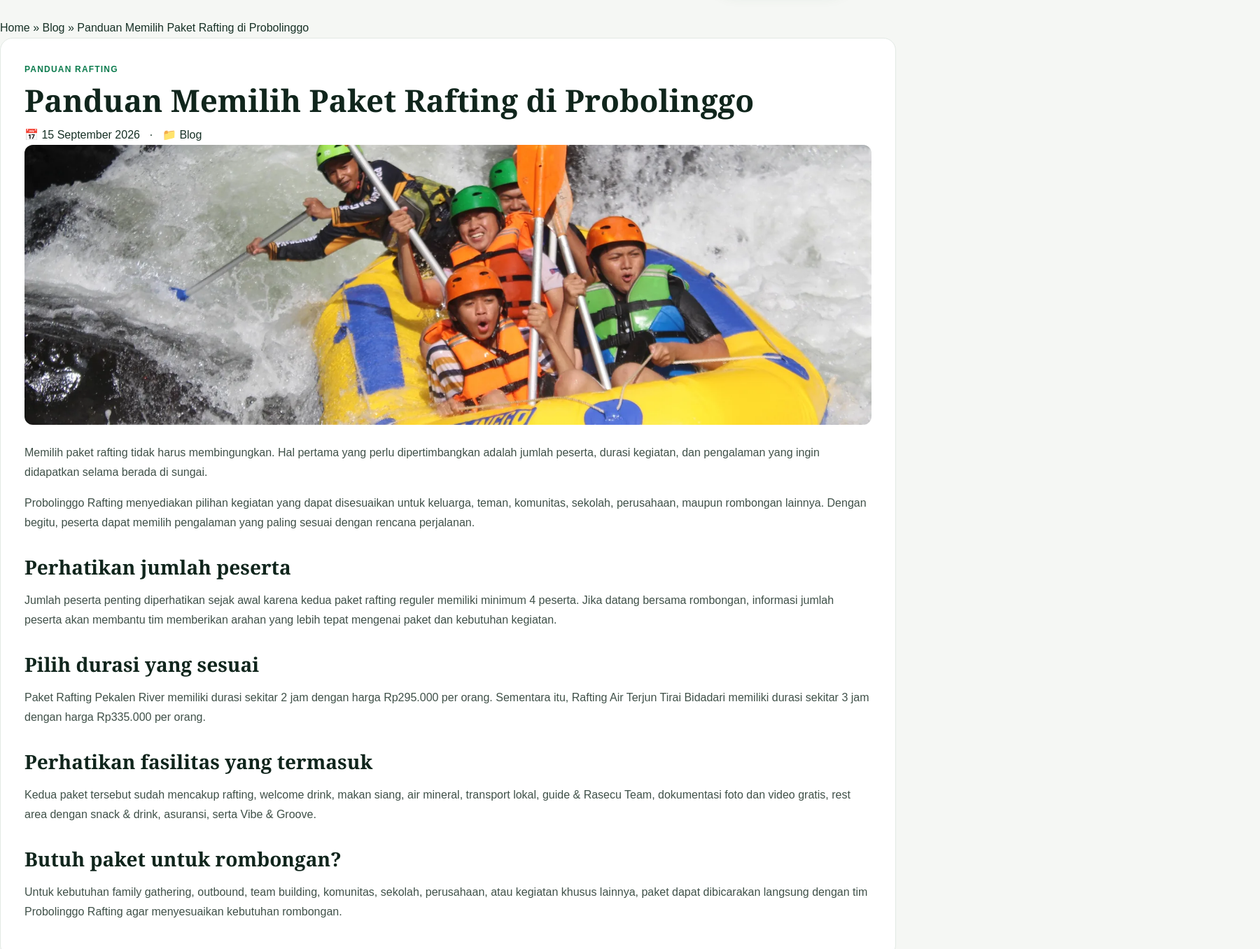
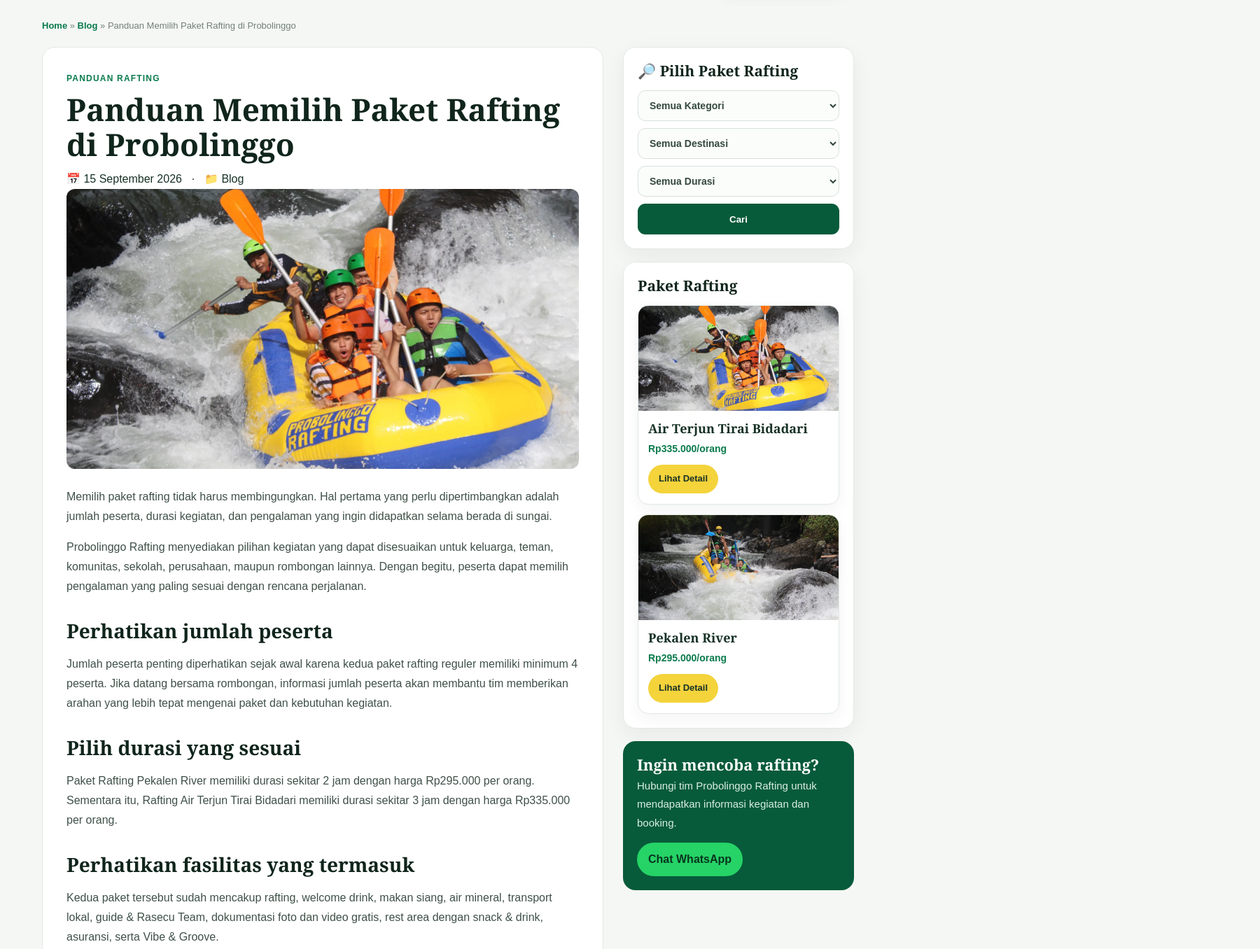
Before and after one commit to elshanumprobolinggorafting-commits/elshanumprobolinggorafting-commits.github.io, a plain HTML site: page panduan-memilih-paket-rafting-probolinggo.html in a window 1280 px wide. Shown: the part 80-1436 px from the top of the page at 70% size, 1800 px wide, since content can reach past the window. Drawn offline with Linux system fonts and the light colour scheme.

Commit message:
Update panduan-memilih-paket-rafting-probolinggo.html

```diff
--- a/panduan-memilih-paket-rafting-probolinggo.html
+++ b/panduan-memilih-paket-rafting-probolinggo.html
@@ -65,6 +65,44 @@
 @media(max-width:560px){
   .article h1{font-size:32px}.cover,.hero{height:235px}.sharebuttons{gap:9px}
 }
+
+/* ===== Panduan Paket: polished two-column layout ===== */
+.wrap{width:92%;max-width:1160px;margin:0 auto}
+.crumb{font-size:13px;color:#718078;margin:0 0 18px}
+.crumb a{color:var(--g2);font-weight:700}
+.grid{display:grid;grid-template-columns:minmax(0,1fr) 330px;gap:28px;align-items:start}
+.side{display:flex;flex-direction:column;gap:18px;position:sticky;top:92px}
+.box{background:#fff;border:1px solid var(--line);border-radius:18px;padding:20px;box-shadow:0 10px 30px rgba(16,37,28,.06)}
+.box h3{margin:0 0 15px;font-family:Georgia,serif;font-size:21px;line-height:1.25;color:#10251c}
+.select{display:block;width:100%;height:44px;border:1px solid #d7e2dc;border-radius:11px;background:#fbfdfb;color:#34483f;padding:0 12px;margin:0 0 10px;font:600 14px Arial,sans-serif;outline:none}
+.select:focus{border-color:var(--g2);box-shadow:0 0 0 3px rgba(11,123,77,.10)}
+.search{width:100%;height:44px;border:0;border-radius:11px;background:var(--g);color:#fff;font-weight:800;cursor:pointer;transition:.18s}
+.search:hover{background:var(--g2);transform:translateY(-1px)}
+.package{border:1px solid #e1e9e4;border-radius:15px;overflow:hidden;background:#fff;margin-top:14px;padding-bottom:15px;box-shadow:0 7px 20px rgba(16,37,28,.05)}
+.package:first-of-type{margin-top:0}
+.package img{display:block;width:100%;height:150px;object-fit:cover}
+.package b{display:block;font-family:Georgia,serif;font-size:18px;line-height:1.25;color:#173126;padding:14px 14px 5px}
+.price{font-size:14px;font-weight:800;color:var(--g2);padding:0 14px 11px}
+.detail{display:inline-flex;margin:0 14px;background:var(--y);color:#173126;padding:9px 15px;border-radius:22px;font-size:13px;font-weight:900}
+.detail:hover{filter:brightness(.97);transform:translateY(-1px)}
+.side .cta{display:block;padding:20px;border-radius:18px}
+.side .cta h3{font-size:22px}
+.side .cta p{margin:0 0 15px}
+.wa{display:inline-flex;align-items:center;justify-content:center;background:#25D366;color:#07351f;padding:10px 16px;border-radius:24px;font-weight:900}
+.article{min-width:0}
+@media(max-width:900px){
+  .grid{grid-template-columns:1fr}
+  .side{position:static}
+  .side{display:grid;grid-template-columns:1fr 1fr;align-items:start}
+  .side .cta{grid-column:1/-1}
+}
+@media(max-width:650px){
+  .side{display:flex}
+  .grid{gap:18px}
+  .box{padding:17px}
+  .package img{height:180px}
+}
+
 </style></head>
 <body>
 <nav class="nav"><div class="container navin">
```
